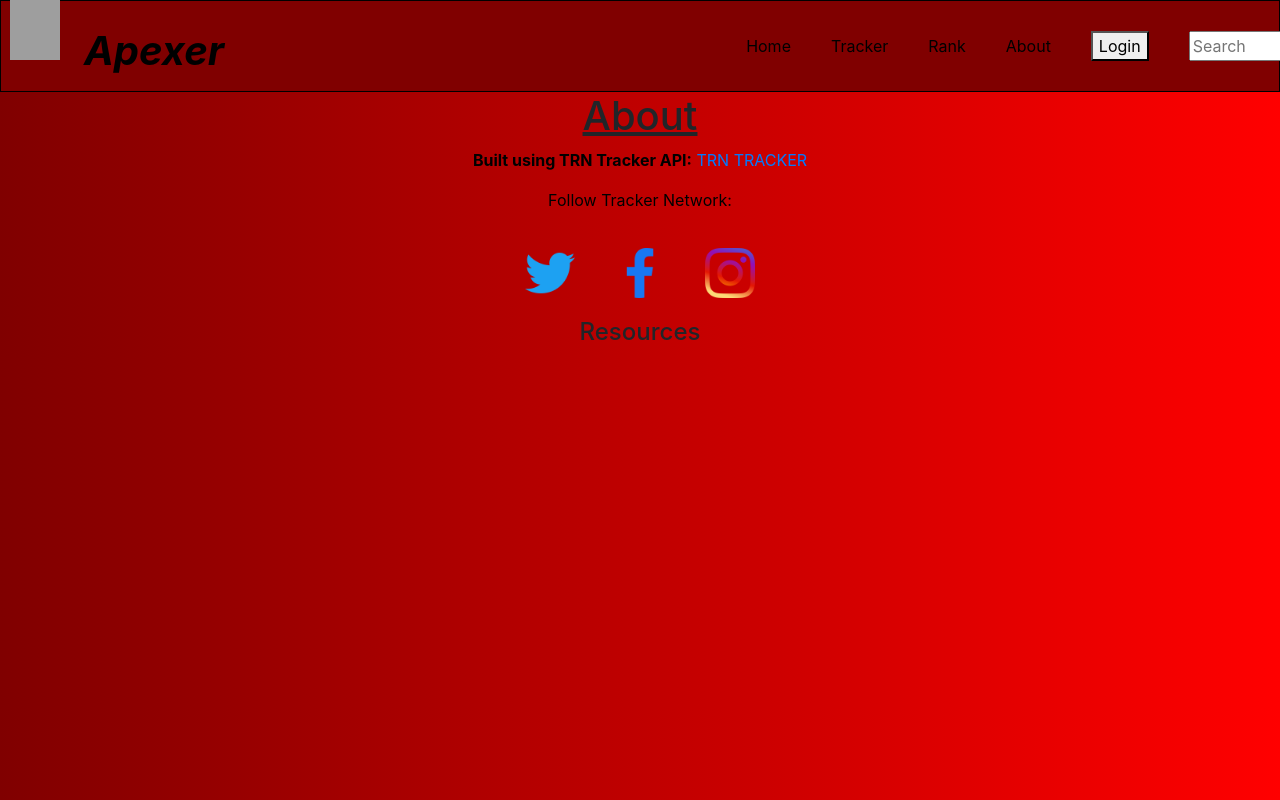
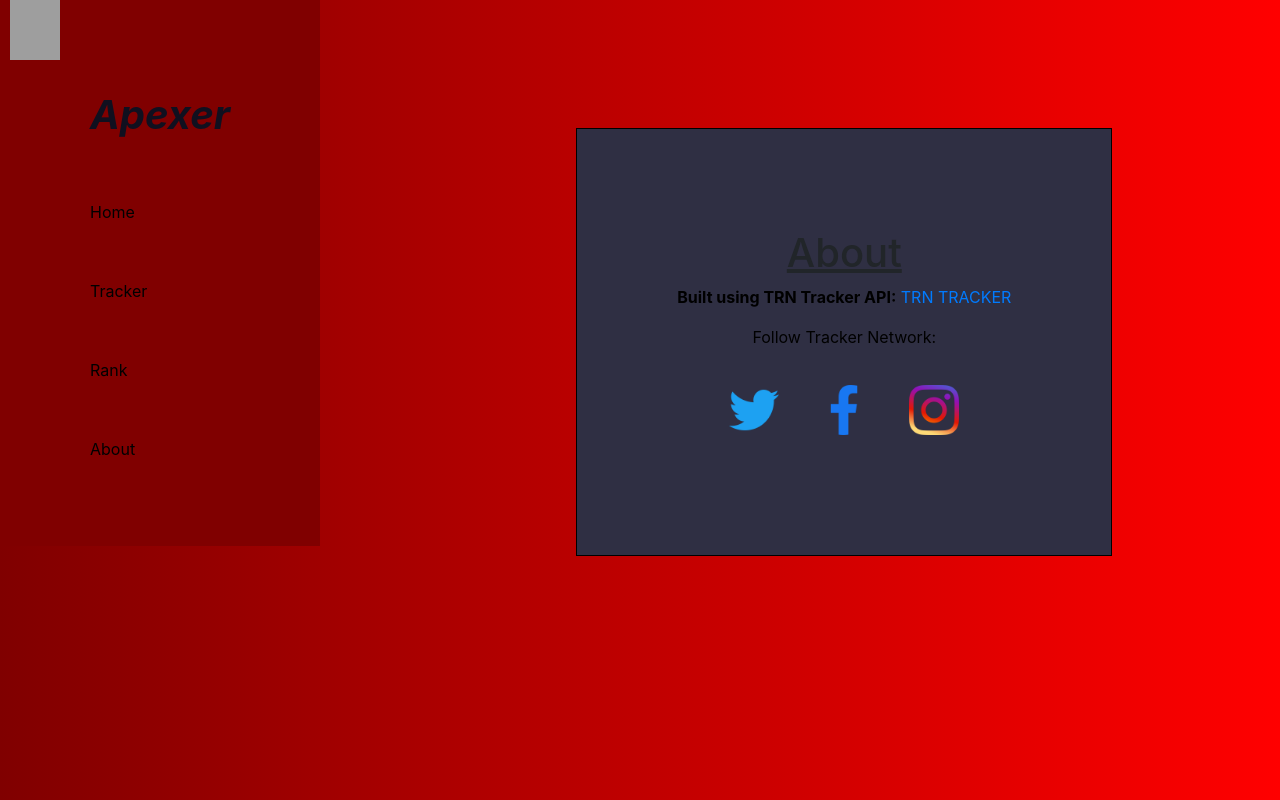
Before and after one commit to khalilalm/Apexer, a React (Create React App) app in the folder apexer/: page /About in a window 1280 px wide. Built offline with nearby package versions, Linux system fonts and the light colour scheme; grey boxes are pictures that could not be loaded.

Commit message:
bug fixes and UI change

```diff
--- a/apexer/src/About/about.css
+++ b/apexer/src/About/about.css
@@ -1,3 +1,10 @@
+.about-section{
+  margin-left:20%;
+  margin-top:10%;
+  border: black 1px solid;
+  padding:100px;
+  background-color: #2f2f43;
+}
 .social-links {
   display: inline-block;
 }
--- a/apexer/src/About/about.js
+++ b/apexer/src/About/about.js
@@ -8,7 +8,7 @@
 
   render() {
     return (
-      <div>
+      <div className="about-section">
         <h1 style={{ "text-decoration": "underline" }}>About</h1>
         <p style={{ "text-align": "center" }}>
           <strong>Built using TRN Tracker API:</strong>{" "}
@@ -26,15 +26,7 @@
             <img className="social-icon" src={instagram}></img>
           </a>
         </div>
-        <div className="main-footer">
-        <div className="container">
-          <div className="row">
-            <div className="col">
-              <h4>Resources</h4>
-            </div>
-          </div>
-        </div>
-        </div>
+
       </div>
     );
   }
--- a/apexer/src/App.css
+++ b/apexer/src/App.css
@@ -7,6 +7,7 @@
 @media screen and (min-width: 480px) {
 
   .App {
+    display: flex;
   text-align: center;
 }
 body{
--- a/apexer/src/Leaderboard/leaderboards.css
+++ b/apexer/src/Leaderboard/leaderboards.css
@@ -1,6 +1,6 @@
 .player{
     cursor: pointer;
-    width: 100%;
+    width: 100px;
     display: flex;
     justify-content: space-between;
     align-items: center;
--- a/apexer/src/Leaderboard/leaderboards.js
+++ b/apexer/src/Leaderboard/leaderboards.js
@@ -6,10 +6,10 @@
         <div className="player">
             <div className="player_details">
                 <img src={avatar} alt="avatar" />
-                <p>{name}</p>
+                <p>{name}  </p>
             </div>
 
-        <p>🔴 {rankPoints}</p>
+        <p>   {rankPoints}</p>
         </div>
     )
 }
--- a/apexer/src/NavigationBar/Nav.css
+++ b/apexer/src/NavigationBar/Nav.css
@@ -2,14 +2,21 @@
   width: 100%;
   padding: 10px;
   color: #444;
-  border: 1px solid black;
   background-color: maroon;
+  padding: 50px;
 }
 nav li {
-  position: relative;
-  display: inline-block;
-  padding: 20px;
-  left: 30%;
+  cursor: pointer;
+    width: 100%;
+    display: flex;
+    justify-content: space-between;
+    align-items: center;
+    margin-top: 15px;
+    margin-bottom:15px;
+
+}
+nav li:hover{
+  background-color: #10101f;
 }
 .logo {
   position: absolute;
@@ -19,19 +26,16 @@
   top: 0;
 }
 .title-nav {
-  justify-content: space-between;
-  padding: 20px;
-  color: black;
+  color: #10101f;
   font-size: 40px;
   font-style: italic;
-  position: absolute;
-  left: 5%;
-  padding-top: 10px;
-
+  border:none;
 }
 li {
   color: black;
   transition: 0.5s;
+  padding: 20px;
+  margin:20px;
 }
 
 li:hover {
@@ -39,14 +43,5 @@
   border-radius: 1px solid black;
 }
 li a:after {
-  content: "";
-  position: absolute;
-  left: 50%;
-  bottom: 0;
-  transform: translateX(-50%) scaleX(0);
-  -webkit-transform-origin: 50% 50%;
-  transform-origin: 50% 50%;
-  width: 100%;
-  height: 2px;
-  background-color: black;
+
 }
--- a/apexer/src/NavigationBar/Nav.js
+++ b/apexer/src/NavigationBar/Nav.js
@@ -38,8 +38,7 @@
               About
             </li>
           </Link>
-         <li><button>Login</button></li>
-         <li><input placeholder="Search"></input></li>
+
         </nav>
       </div>
     );
--- a/apexer/src/Rank/Rank.css
+++ b/apexer/src/Rank/Rank.css
@@ -1,3 +1,6 @@
+.rank-wrapper{
+  margin-left: 25%;
+}
 .profile-img {
   display: inline-block;
   width: 200px;
--- a/apexer/src/Tracker/Tracker.css
+++ b/apexer/src/Tracker/Tracker.css
@@ -1,4 +1,4 @@
-tracker-content-main {
+.tracker-content-main {
   display: flex;
   padding: 20px;
 }
@@ -26,7 +26,7 @@
   flex-direction: column;
   background-color: #303030;
   width: 500px;
-  height: 80%;
+  height: 95%;
   border: black solid 1px;
   margin: 50px;
   padding: 10px;
--- a/apexer/src/Tracker/Tracker.js
+++ b/apexer/src/Tracker/Tracker.js
@@ -84,9 +84,10 @@
 
     return (
       <div className="tracker-content-main">
-        <h1>Stat Tracker</h1>
+
 
         <div className="form-wrapper">
+        <h1>Stat Tracker</h1>
           <form onSubmit={this.onSubmit} className="form-content">
             <label to="platform"> Choose Platform: </label>
             <select
--- a/package.json
+++ b/package.json
@@ -11,6 +11,7 @@
     "express": "^4.17.1",
     "fetch": "^1.1.0",
     "helmet": "*",
+    "materialize-css": "^1.0.0-rc.2",
     "morgan": "^1.10.0",
     "node-fetch": "^2.6.0",
     "react-linechart": "^1.1.12",
```
Also changed, not shown: 2 other files (tests, documents, lock files or other folders).
